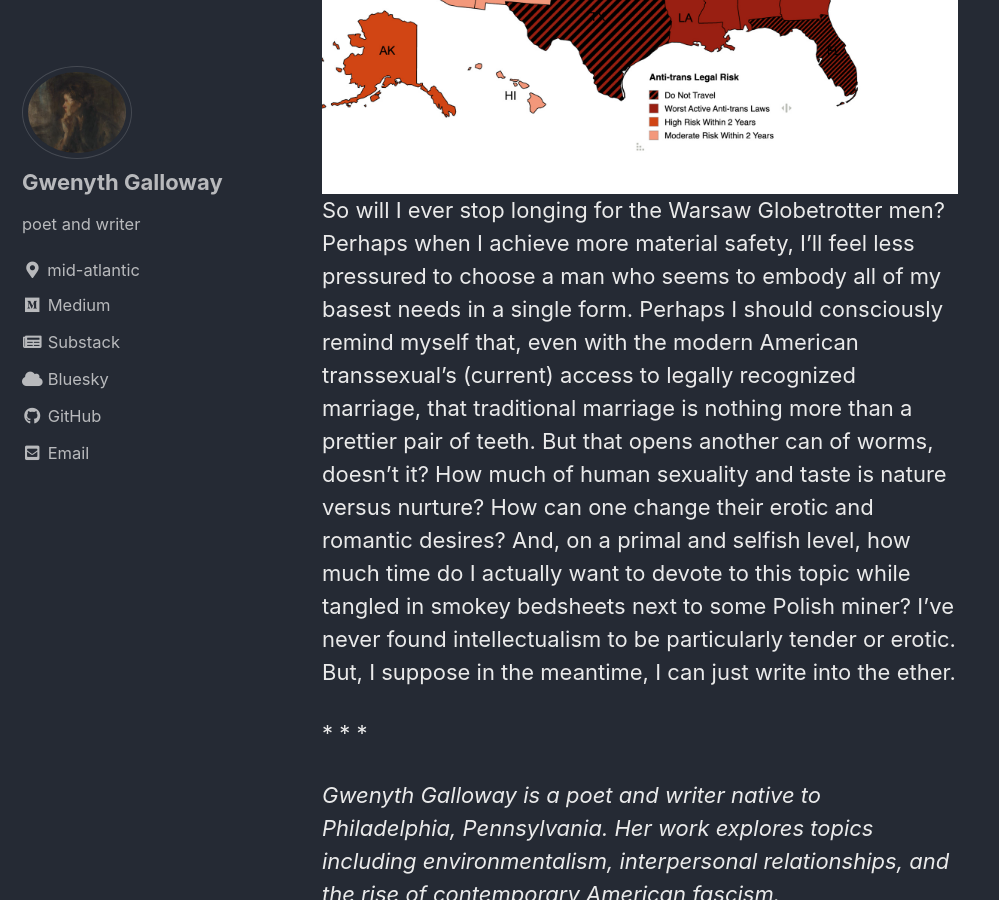
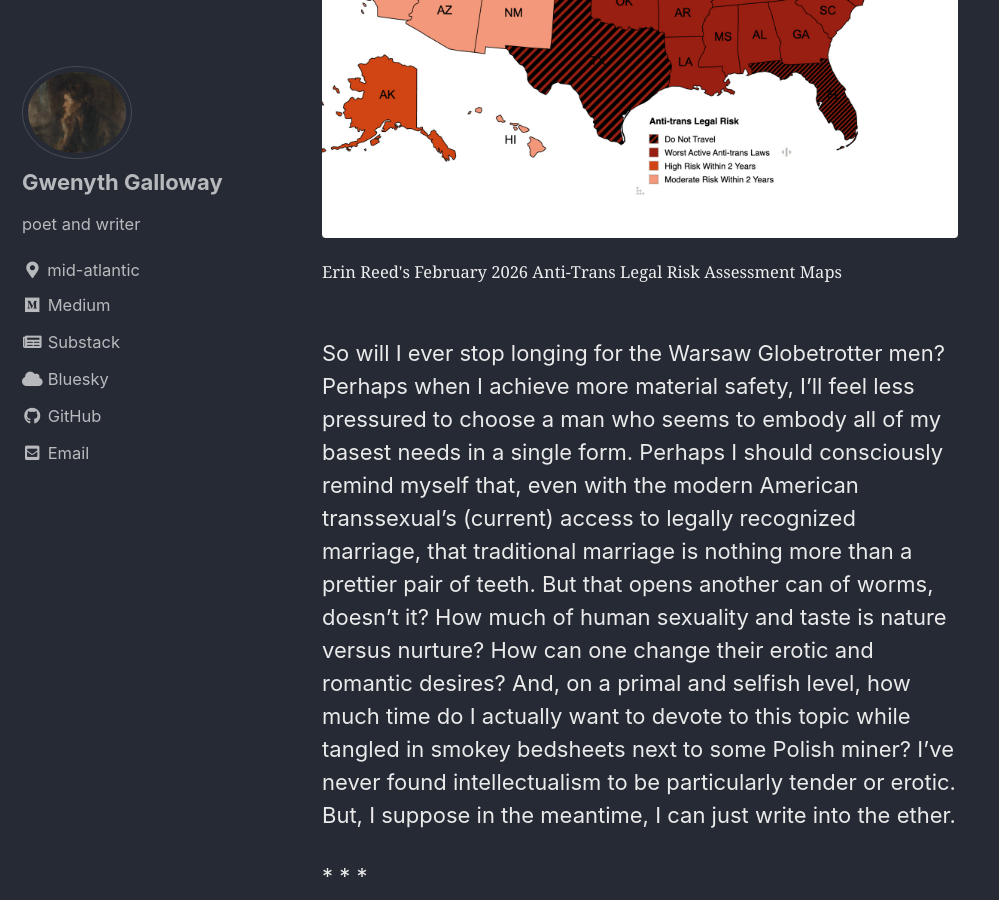
Before and after one commit to gwenythgalloway/gwenythgalloway.github.io, a Jekyll site: the page built from _posts/2026-03-02-ethel-cain-and-the-warsaw-globetrotters-traditional-gender-and-transsexual-longing.html, in a window 1280 px wide and 900 px high, scrolled down 16591 px. Shown: the whole window, without its empty margins (0-999 px from the left). Built offline with Jekyll 4.4.1, drawn with Linux system fonts in a browser that asks for light colours; cached includes are drawn as plain includes.

Commit message:
Update 2026-03-02-ethel-cain-and-the-warsaw-globetrotters-traditional-gender-and-transsexual-longing.html
Signed-off-by: Gwenyth Galloway <gwenythgalloway@protonmail.com>

```diff
--- a/_posts/2026-03-02-ethel-cain-and-the-warsaw-globetrotters-traditional-gender-and-transsexual-longing.html
+++ b/_posts/2026-03-02-ethel-cain-and-the-warsaw-globetrotters-traditional-gender-and-transsexual-longing.html
@@ -133,7 +133,10 @@ video.caption {
 
 <img src="/assets/images/ecwg/erinfeb2026adult.png" alt="Erin Reed's February 2026 Adult Anti-Trans Legal Risk Assessment Map" class="post-image">
 
-<img src="/assets/images/ecwg/erinfeb2026youth.jpg" alt="Erin Reed's February 2026 Youth Anti-Trans Legal Risk Assessment Map" class="post-image">
+<figure>
+  <img src="/assets/images/ecwg/erinfeb2026youth.jpg" alt="Erin Reed's February 2026 Youth Anti-Trans Legal Risk Assessment Map" class="post-image">
+  <figcaption>Erin Reed's February 2026 Anti-Trans Legal Risk Assessment Maps</figcaption>
+</figure>
 
 <p>So will I ever stop longing for the Warsaw Globetrotter men? Perhaps when I achieve more material safety, I’ll feel less pressured to choose a man who seems to embody all of my basest needs in a single form. Perhaps I should consciously remind myself that, even with the modern American transsexual’s (current) access to legally recognized marriage, that traditional marriage is nothing more than a prettier pair of teeth. But that opens another can of worms, doesn’t it? How much of human sexuality and taste is nature versus nurture? How can one change their erotic and romantic desires? And, on a primal and selfish level, how much time do I actually want to devote to this topic while tangled in smokey bedsheets next to some Polish miner? I’ve never found intellectualism to be particularly tender or erotic. But, I suppose in the meantime, I can just write into the ether.</p>
 
```
